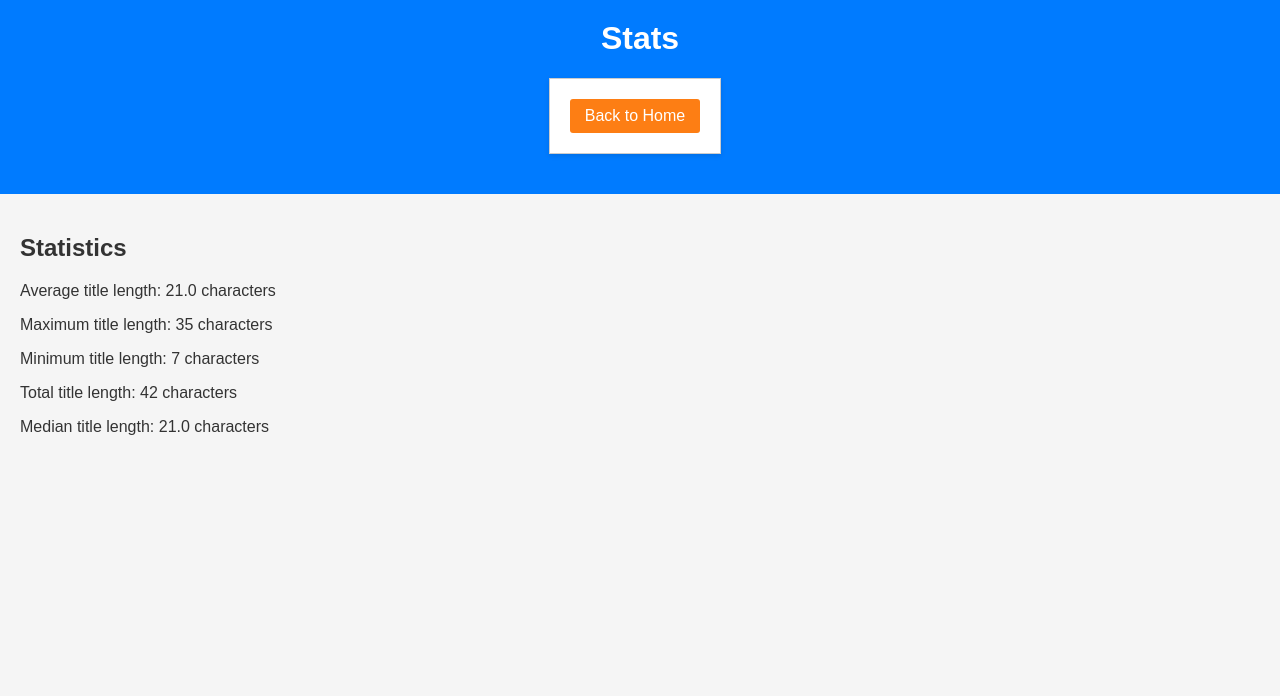
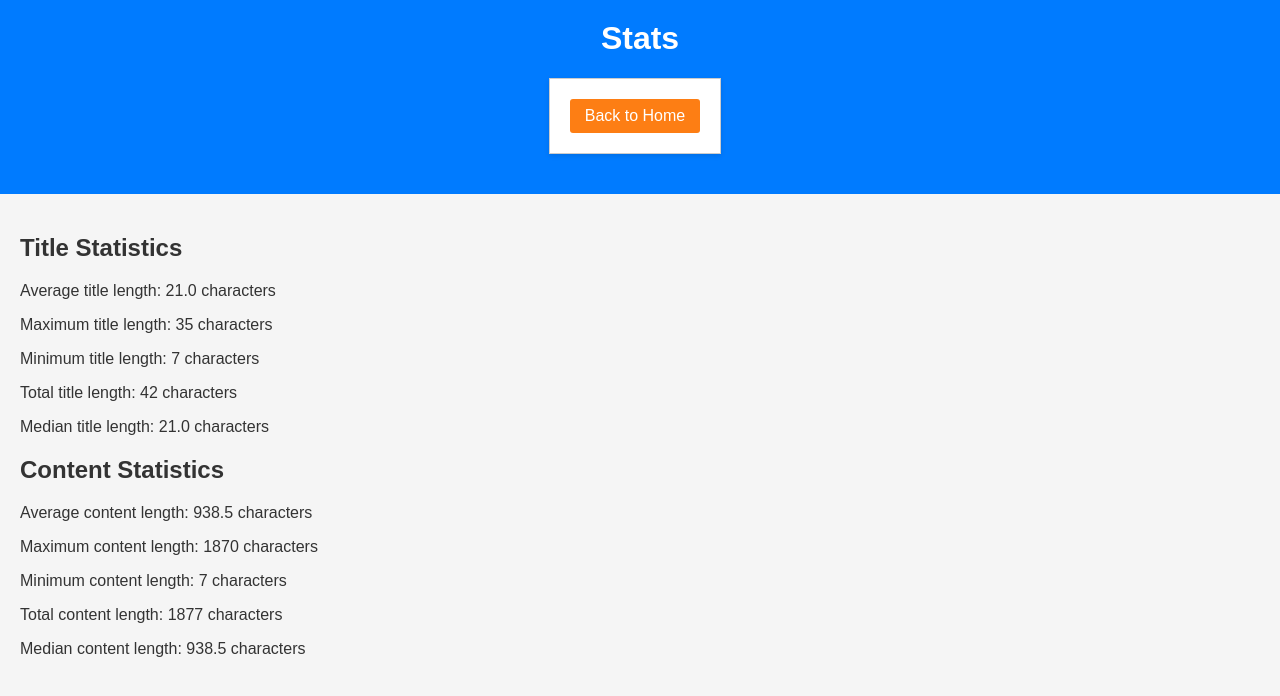
Before and after one commit to SteveKDrums/Blog, a Flask app: page /stats in a window 1280 px wide. Shown: the top 696 px of the page. Run offline with Flask 3, Linux system fonts and the light colour scheme.

Commit message:
Update Stats

```diff
--- a/app.py
+++ b/app.py
@@ -108,6 +108,7 @@ def delete(post_id):
 def stats():
     posts = BlogPost.query.all()
     title_lengths = [len(post.title) for post in posts]
+    content_lengths = [len(post.content) for post in posts]
 
     average_length = np.mean(title_lengths)
     max_length = np.max(title_lengths)
@@ -115,8 +116,16 @@ def stats():
     total_length = np.sum(title_lengths)
     median_length = np.median(title_lengths)
 
+    c_average_length = np.mean(content_lengths)
+    c_max_length = np.max(content_lengths)
+    c_min_length = np.min(content_lengths)
+    c_total_length = np.sum(content_lengths)
+    c_median_length = np.median(content_lengths)
+
     return render_template('stats.html', average_length=average_length, max_length=max_length,
-                           min_length=min_length, total_length=total_length, median_length=median_length)
+                           min_length=min_length, total_length=total_length, median_length=median_length,
+                           c_average_length=c_average_length, c_max_length=c_max_length, c_min_length=c_min_length,
+                           c_total_length=c_total_length, c_median_length=c_median_length)
 
 with app.app_context():
     db.create_all()
--- a/templates/stats.html
+++ b/templates/stats.html
@@ -14,12 +14,19 @@
     </nav>
   </header>
   <main>
-    <h2>Statistics</h2>
+    <h2>Title Statistics</h2>
     <p>Average title length: {{ average_length }} characters</p>
     <p>Maximum title length: {{ max_length }} characters</p>
     <p>Minimum title length: {{ min_length }} characters</p>
     <p>Total title length: {{ total_length }} characters</p>
     <p>Median title length: {{ median_length }} characters</p>
+
+    <h2>Content Statistics</h2>
+    <p>Average content length: {{ c_average_length }} characters</p>
+    <p>Maximum content length: {{ c_max_length }} characters</p>
+    <p>Minimum content length: {{ c_min_length }} characters</p>
+    <p>Total content length: {{ c_total_length }} characters</p>
+    <p>Median content length: {{ c_median_length }} characters</p>
   </main>
 </body>
 </html>
```
Also changed, not shown: blog.db, 2 other files.
